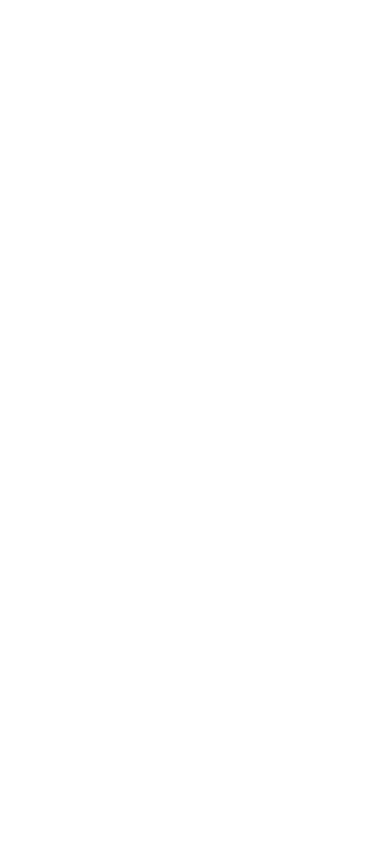
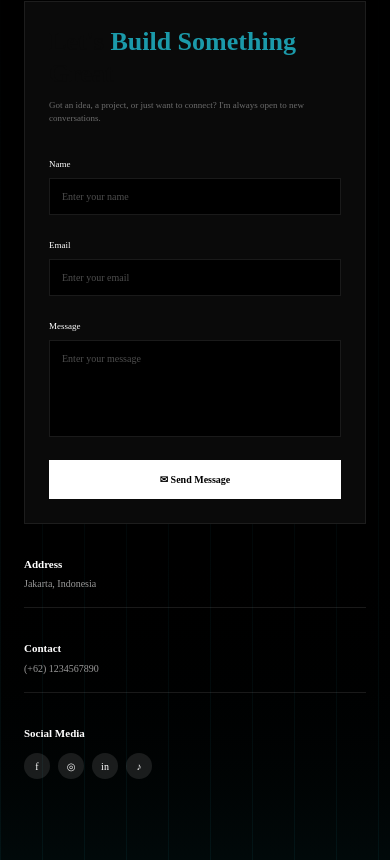
Before and after one commit to novitaariani/website_portofolio, a Next.js app: page / in a window 390 px wide. Shown: the part 6584-7444 px from the top of the page. Before the commit the page ends 6537 px from the top, so only its background shows below. Built offline with nearby package versions, Linux system fonts and the light colour scheme.

Commit message:
section contact done

```diff
--- a/src/app/page.tsx
+++ b/src/app/page.tsx
@@ -6,6 +6,7 @@ import Portfolio from '@/components/sections/Portfolio';
 import Journey from '@/components/sections/Journey';
 import Testimonials from '@/components/sections/Testimonials';
 import FAQ from '@/components/sections/FAQ';
+import Contact from '@/components/sections/Contact';
 import Image from 'next/image';
 
 export default function Home() {
@@ -39,7 +40,7 @@ export default function Home() {
               products that are visually polished.
             </p>
             <a
-              href='#'
+              href='#contact'
               className='mt-8 inline-flex bg-[#1B9AAA] px-8 py-[10px] text-[11px] font-semibold'
             >
               ✉ Hire Me
@@ -66,6 +67,7 @@ export default function Home() {
       <Journey />
       <Testimonials />
       <FAQ />
+      <Contact />
     </>
   );
 }
--- /dev/null
+++ b/src/components/sections/Contact.tsx
@@ -0,0 +1,130 @@
+'use client';
+import { useState } from 'react';
+
+export default function Contact() {
+  const [form, setForm] = useState({ name: '', email: '', message: '' });
+
+  return (
+    <section id='contact' className='relative bg-black overflow-hidden'>
+      {/* Background teal stripes */}
+      <div className='absolute inset-0'>
+        <div
+          className='absolute inset-0 opacity-[0.25]'
+          style={{
+            backgroundImage: `repeating-linear-gradient(90deg, #1B9AAA 0px, #1B9AAA 1px, transparent 1px, transparent 42px)`,
+          }}
+        />
+        <div className='absolute inset-0 bg-gradient-to-b from-black via-black/80 to-[#0a2e30]/60' />
+      </div>
+
+      <div className='relative z-10 max-w-[1200px] mx-auto px-6 lg:px-10 py-12 lg:py-20'>
+        <div className='grid grid-cols-1 lg:grid-cols-2 gap-8 lg:gap-16 items-start'>
+          {/* LEFT FORM */}
+          <div className='bg-[#0a0a0a] border border-white/[0.08] p-6 lg:p-7'>
+            <h2 className='text-[26px] lg:text-[30px] font-bold leading-tight'>
+              Let's <span className='text-[#1B9AAA]'>Build Something</span>{' '}
+              <br /> Great
+            </h2>
+            <p className='mt-2 text-[9px] text-white/40'>
+              Got an idea, a project, or just want to connect? I'm always open
+              to new conversations.
+            </p>
+
+            <div className='mt-6 space-y-4'>
+              <div>
+                <label className='text-[9px] text-white'>Name</label>
+                <input
+                  value={form.name}
+                  onChange={(e) => setForm({ ...form, name: e.target.value })}
+                  placeholder='Enter your name'
+                  className='mt-1 w-full bg-black border border-white/10 px-3 py-2.5 text-[10px] text-white placeholder:text-white/30 outline-none focus:border-[#1B9AAA]'
+                />
+              </div>
+              <div>
+                <label className='text-[9px] text-white'>Email</label>
+                <input
+                  value={form.email}
+                  onChange={(e) => setForm({ ...form, email: e.target.value })}
+                  placeholder='Enter your email'
+                  className='mt-1 w-full bg-black border border-white/10 px-3 py-2.5 text-[10px] text-white placeholder:text-white/30 outline-none focus:border-[#1B9AAA]'
+                />
+              </div>
+              <div>
+                <label className='text-[9px] text-white'>Message</label>
+                <textarea
+                  value={form.message}
+                  onChange={(e) =>
+                    setForm({ ...form, message: e.target.value })
+                  }
+                  placeholder='Enter your message'
+                  rows={5}
+                  className='mt-1 w-full bg-black border border-white/10 px-3 py-2.5 text-[10px] text-white placeholder:text-white/30 outline-none focus:border-[#1B9AAA] resize-none'
+                />
+              </div>
+
+              <button className='w-full bg-white text-black text-[10px] font-bold py-3 flex items-center justify-center gap-2 hover:bg-white/90 transition'>
+                ✉ Send Message
+              </button>
+            </div>
+          </div>
+
+          {/* RIGHT */}
+          <div className='relative flex flex-col justify-between min-h-[480px]'>
+            <div className='space-y-8'>
+              <div>
+                <h4 className='text-[11px] font-bold text-white'>Address</h4>
+                <p className='mt-1 text-[10px] text-white/60'>
+                  Jakarta, Indonesia
+                </p>
+                <div className='mt-4 h-[1px] bg-white/10' />
+              </div>
+              <div>
+                <h4 className='text-[11px] font-bold text-white'>Contact</h4>
+                <p className='mt-1 text-[10px] text-white/60'>
+                  (+62) 1234567890
+                </p>
+                <div className='mt-4 h-[1px] bg-white/10' />
+              </div>
+              <div>
+                <h4 className='text-[11px] font-bold text-white'>
+                  Social Media
+                </h4>
+                <div className='mt-3 flex gap-2'>
+                  <a
+                    href='#'
+                    className='w-[26px] h-[26px] bg-white/10 rounded-full flex items-center justify-center text-[10px] text-white hover:bg-white/20'
+                  >
+                    f
+                  </a>
+                  <a
+                    href='#'
+                    className='w-[26px] h-[26px] bg-white/10 rounded-full flex items-center justify-center text-[10px] text-white hover:bg-white/20'
+                  >
+                    ◎
+                  </a>
+                  <a
+                    href='#'
+                    className='w-[26px] h-[26px] bg-white/10 rounded-full flex items-center justify-center text-[10px] text-white hover:bg-white/20'
+                  >
+                    in
+                  </a>
+                  <a
+                    href='#'
+                    className='w-[26px] h-[26px] bg-white/10 rounded-full flex items-center justify-center text-[10px] text-white hover:bg-white/20'
+                  >
+                    ♪
+                  </a>
+                </div>
+              </div>
+            </div>
+
+            {/* FIX - PUTIH TEbal */}
+            <h3 className='mt-16 lg:mt-0 text-[36px] lg:text-[54px] font-black tracking-tighter text-white leading-none'>
+              GET IN TOUCH
+            </h3>
+          </div>
+        </div>
+      </div>
+    </section>
+  );
+}
```
